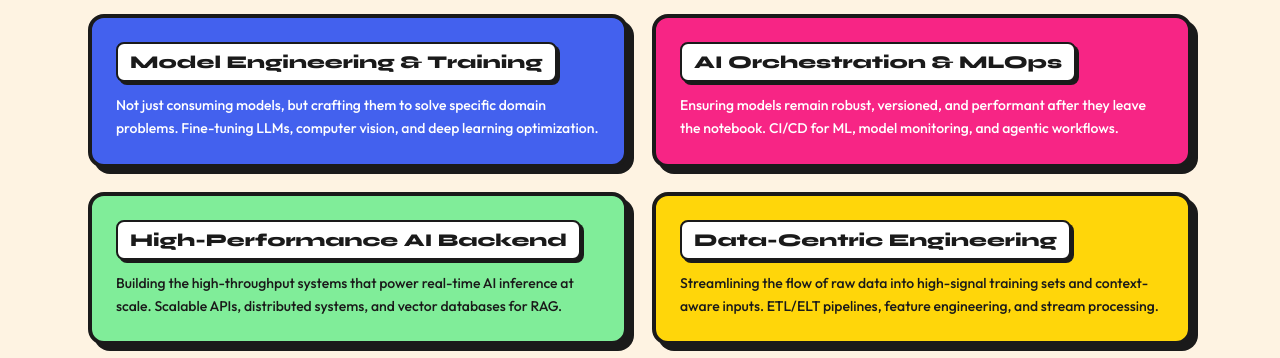
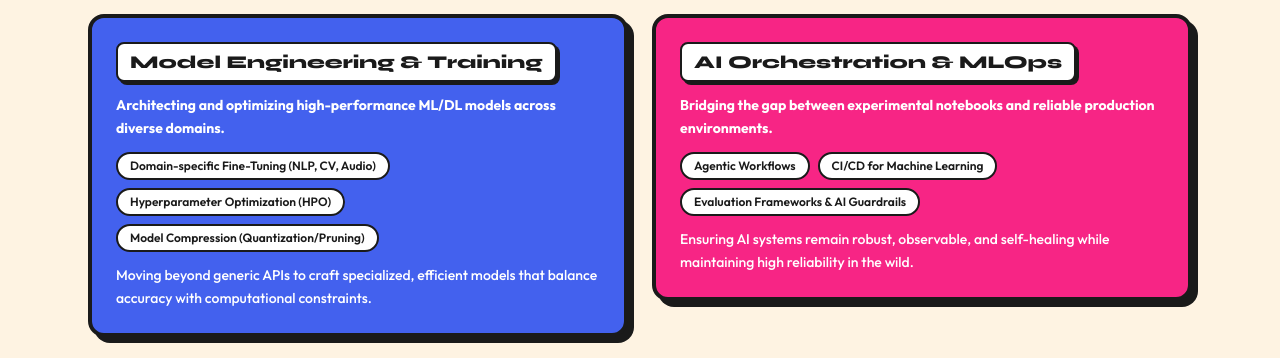
Before and after one commit to nicolagheza/nicolagheza.com, an Astro site: page /about in a window 1280 px wide. Shown: the part 594-952 px from the top of the page. Built offline with nearby package versions, Linux system fonts and the light colour scheme; Astro itself is replaced by a stand-in of ours.

Commit message:
Changes about content and structure

```diff
--- /dev/null
+++ b/docs/plans/2026-03-04-focus-areas-redesign.md
@@ -0,0 +1,24 @@
+# Focus Areas Card Redesign
+
+## Goal
+Update the four focus area cards on the About page with richer copy (from Gemini) and pill-style keyword tags.
+
+## Data Model Change
+Each focus area in `content.ts` gains three fields replacing `description`:
+- `focus` (string): Bold lead-in sentence
+- `details` (string[]): Keywords rendered as pill tags
+- `impact` (string): Value statement paragraph
+
+## Component Change (`FocusArea.astro`)
+Card layout top-to-bottom:
+1. **Title** — existing white badge style (unchanged)
+2. **Focus** — bold lead-in text
+3. **Detail pills** — flex-wrap row of white-bg rounded pills with black border, matching title badge aesthetic (`bg-white text-brutal-black border-2 border-brutal-black rounded-full px-3 py-1 text-xs font-semibold`)
+4. **Impact** — body text paragraph
+
+## Files to Change
+1. `src/data/content.ts` — update `focusAreas` data
+2. `src/components/FocusArea.astro` — update props interface and template
+
+## No Changes Needed
+- `src/pages/about.astro` — already maps over focusAreas and passes props
--- a/src/components/FocusArea.astro
+++ b/src/components/FocusArea.astro
@@ -1,11 +1,13 @@
 ---
 interface Props {
   title: string;
-  description: string;
+  focus: string;
+  details: string[];
+  impact: string;
   color: "blue" | "pink" | "green" | "yellow";
 }
 
-const { title, description, color } = Astro.props;
+const { title, focus, details, impact, color } = Astro.props;
 
 const cardColors = {
   blue: "bg-brutal-blue",
@@ -25,7 +27,17 @@ const textColor = color === "yellow" || color === "green" ? "text-brutal-black"
   <h3 class="font-heading font-extrabold text-lg mb-3 inline-block px-3 py-1 border-2 border-brutal-black rounded-lg bg-white text-brutal-black shadow-[3px_3px_0_var(--color-brutal-black)]">
     {title}
   </h3>
+  <p class="text-sm font-bold leading-relaxed mb-3">
+    {focus}
+  </p>
+  <div class="flex flex-wrap gap-2 mb-3">
+    {details.map((tag) => (
+      <span class="bg-white text-brutal-black border-2 border-brutal-black rounded-full px-3 py-1 text-xs font-semibold">
+        {tag}
+      </span>
+    ))}
+  </div>
   <p class="text-sm font-medium leading-relaxed">
-    {description}
+    {impact}
   </p>
 </div>
--- a/src/data/content.ts
+++ b/src/data/content.ts
@@ -61,26 +61,54 @@ export const about = {
     {
       title: "Model Engineering & Training",
       color: "blue" as const,
-      description:
-        "Not just consuming models, but crafting them to solve specific domain problems. Fine-tuning LLMs, computer vision, and deep learning optimization.",
+      focus:
+        "Architecting and optimizing high-performance ML/DL models across diverse domains.",
+      details: [
+        "Domain-specific Fine-Tuning (NLP, CV, Audio)",
+        "Hyperparameter Optimization (HPO)",
+        "Model Compression (Quantization/Pruning)",
+      ],
+      impact:
+        "Moving beyond generic APIs to craft specialized, efficient models that balance accuracy with computational constraints.",
     },
     {
       title: "AI Orchestration & MLOps",
       color: "pink" as const,
-      description:
-        "Ensuring models remain robust, versioned, and performant after they leave the notebook. CI/CD for ML, model monitoring, and agentic workflows.",
+      focus:
+        "Bridging the gap between experimental notebooks and reliable production environments.",
+      details: [
+        "Agentic Workflows",
+        "CI/CD for Machine Learning",
+        "Evaluation Frameworks & AI Guardrails",
+      ],
+      impact:
+        "Ensuring AI systems remain robust, observable, and self-healing while maintaining high reliability in the wild.",
     },
     {
       title: "High-Performance AI Backend",
       color: "green" as const,
-      description:
-        "Building the high-throughput systems that power real-time AI inference at scale. Scalable APIs, distributed systems, and vector databases for RAG.",
+      focus:
+        "Building the industrial-strength infrastructure required to serve complex AI workloads.",
+      details: [
+        "Distributed Systems",
+        "Vector Databases for RAG",
+        "Low-Latency API Design",
+      ],
+      impact:
+        "Creating the scalable backbone necessary to handle non-deterministic AI tasks at enterprise scale with minimal latency.",
     },
     {
       title: "Data-Centric Engineering",
       color: "yellow" as const,
-      description:
-        "Streamlining the flow of raw data into high-signal training sets and context-aware inputs. ETL/ELT pipelines, feature engineering, and stream processing.",
+      focus:
+        "Designing high-signal data foundations to fuel modern intelligence.",
+      details: [
+        "Automated Data Labeling",
+        "Real-Time Stream Processing",
+        "Feature Store Architecture",
+      ],
+      impact:
+        "Streamlining the flow of raw data into high-quality, context-aware inputs that dictate the ultimate success of the model.",
     },
   ],
   experience: [
--- a/src/pages/about.astro
+++ b/src/pages/about.astro
@@ -25,7 +25,7 @@ import { about } from "../data/content";
     <div class="grid grid-cols-1 sm:grid-cols-2 gap-6 mb-12">
       {about.focusAreas.map((area, i) => (
         <div data-reveal data-reveal-delay={String(i + 1)}>
-          <FocusArea title={area.title} description={area.description} color={area.color} />
+          <FocusArea title={area.title} focus={area.focus} details={area.details} impact={area.impact} color={area.color} />
         </div>
       ))}
     </div>
```
